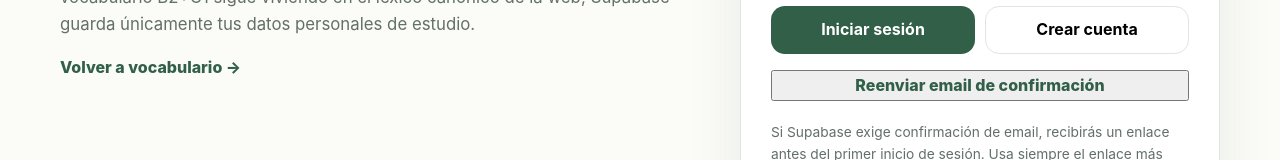
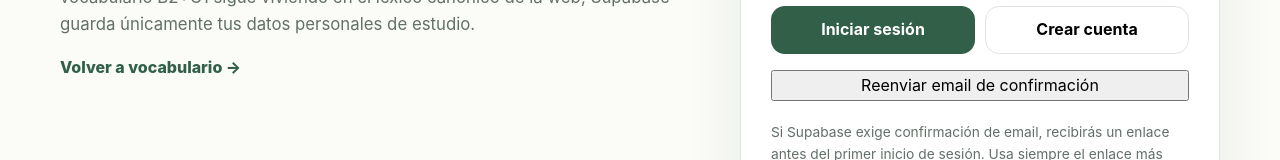
Before and after one commit to susinodevelop/learningenglish, a Next.js app: page /login in a window 1280 px wide. Shown: the part 460-620 px from the top of the page. Built offline with nearby package versions, Linux system fonts and the light colour scheme; no server answers.

Commit message:
style: use dedicated resend confirmation control

```diff
--- a/app/login/page.tsx
+++ b/app/login/page.tsx
@@ -74,7 +74,7 @@ export default async function LoginPage({ searchParams }: LoginPageProps) {
               </button>
             </div>
             <button
-              className="text-link"
+              className={styles.resend}
               formAction={resendConfirmation}
               formNoValidate
               disabled={!configured}
```
